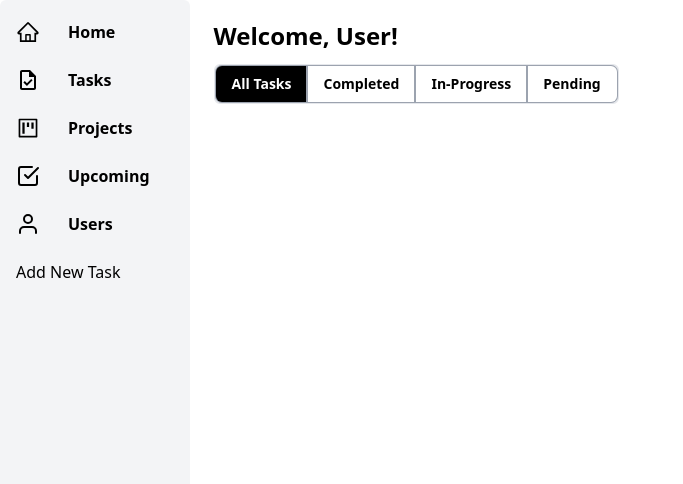
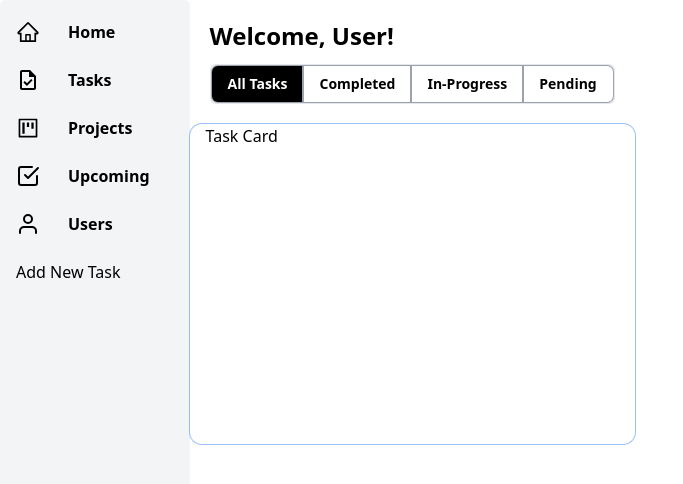
Before and after one commit to ZuberiyaDevWiz/final-todo, a Next.js app: page /home in a window 1280 px wide. Shown: the top 484 px of the page, without its empty margins (0-683 px from the left). Built offline with nearby package versions, Linux system fonts and the light colour scheme.

Commit message:
taskcard changes

```diff
--- /dev/null
+++ b/src/page/Home/Tabs.tsx
@@ -0,0 +1,57 @@
+import { useState } from 'react';
+import Sidebar from '../common/Sidebar';
+import clx from '../../../utils/clx';
+
+const Tabs = () => {
+    const [list, setList] = useState<'all-tasks' | 'completed' | 'in-progress' | 'pending'>(
+        'all-tasks'
+    );
+
+    return (
+        <section className="w-full">
+            <div className="p-5">
+                <h1 className="font-semibold text-2xl pb-3">Welcome, User!</h1>
+                <div className="flex border-2 rounded-md">
+                    <button
+                        onClick={() => setList('all-tasks')}
+                        className={clx(
+                            'px-4 rounded-l-md text-sm py-2 font-semibold ring-1 ring-gray-400',
+                            list === 'all-tasks' ? 'bg-black text-white' : ''
+                        )}
+                    >
+                        All Tasks
+                    </button>
+                    <button
+                        onClick={() => setList('completed')}
+                        className={clx(
+                            'px-4  text-sm py-2 font-semibold ring-1 ring-gray-400',
+                            list === 'completed' ? 'bg-black text-white' : ''
+                        )}
+                    >
+                        Completed
+                    </button>
+                    <button
+                        onClick={() => setList('in-progress')}
+                        className={clx(
+                            'px-4  text-sm py-2 font-semibold ring-1 ring-gray-400',
+                            list === 'in-progress' ? 'bg-black text-white' : ''
+                        )}
+                    >
+                        In-Progress
+                    </button>
+                    <button
+                        onClick={() => setList('pending')}
+                        className={clx(
+                            'px-4 rounded-r-md text-sm py-2 font-semibold ring-1 ring-gray-400 ',
+                            list === 'pending' ? 'bg-black text-white' : ''
+                        )}
+                    >
+                        Pending
+                    </button>
+                </div>
+            </div>
+        </section>
+    );
+};
+
+export default Tabs;
--- a/src/page/Home/index.tsx
+++ b/src/page/Home/index.tsx
@@ -1,58 +1,15 @@
-import { useState } from 'react';
 import Sidebar from '../common/Sidebar';
-import clx from '../../../utils/clx';
+import TaskCard from '../common/TaskCard';
+import Tabs from './Tabs';
 
-const Home = () => {
-    const [list, setList] = useState<'all-tasks' | 'completed' | 'in-progress' | 'pending'>(
-        'all-tasks'
-    );
-
-    return (
-        <section className="flex">
-            <Sidebar />
-            <div className="py-5 px-6">
-                <h1 className="font-semibold text-2xl pb-3">Welcome, User!</h1>
-                <div className="flex border-2 rounded-md">
-                    <button
-                        onClick={() => setList('all-tasks')}
-                        className={clx(
-                            'px-4 rounded-l-md text-sm py-2 font-semibold ring-1 ring-gray-400',
-                            list === 'all-tasks' ? 'bg-black text-white' : ''
-                        )}
-                    >
-                        All Tasks
-                    </button>
-                    <button
-                        onClick={() => setList('completed')}
-                        className={clx(
-                            'px-4  text-sm py-2 font-semibold ring-1 ring-gray-400',
-                            list === 'completed' ? 'bg-black text-white' : ''
-                        )}
-                    >
-                        Completed
-                    </button>
-                    <button
-                        onClick={() => setList('in-progress')}
-                        className={clx(
-                            'px-4  text-sm py-2 font-semibold ring-1 ring-gray-400',
-                            list === 'in-progress' ? 'bg-black text-white' : ''
-                        )}
-                    >
-                        In-Progress
-                    </button>
-                    <button
-                        onClick={() => setList('pending')}
-                        className={clx(
-                            'px-4 rounded-r-md text-sm py-2 font-semibold ring-1 ring-gray-400 ',
-                            list === 'pending' ? 'bg-black text-white' : ''
-                        )}
-                    >
-                        Pending
-                    </button>
-                </div>
-            </div>
-        </section>
-    );
-};
+const Home = () => (
+    <section className="flex">
+        <Sidebar />
+        <div>
+            <Tabs />
+            <TaskCard />
+        </div>
+    </section>
+);
 
 export default Home;
--- a/src/page/common/TaskCard.tsx
+++ b/src/page/common/TaskCard.tsx
@@ -1,7 +1,9 @@
-const TaskCard = () => (
-    <section>
-        <h1>Hello</h1>
-    </section>
+import { FC } from 'react';
+
+const TaskCard: FC = () => (
+    <div className="h-[40%] w-full rounded-xl ring-1">
+        <h1 className="px-4">Task Card</h1>
+    </div>
 );
 
 export default TaskCard;
```
